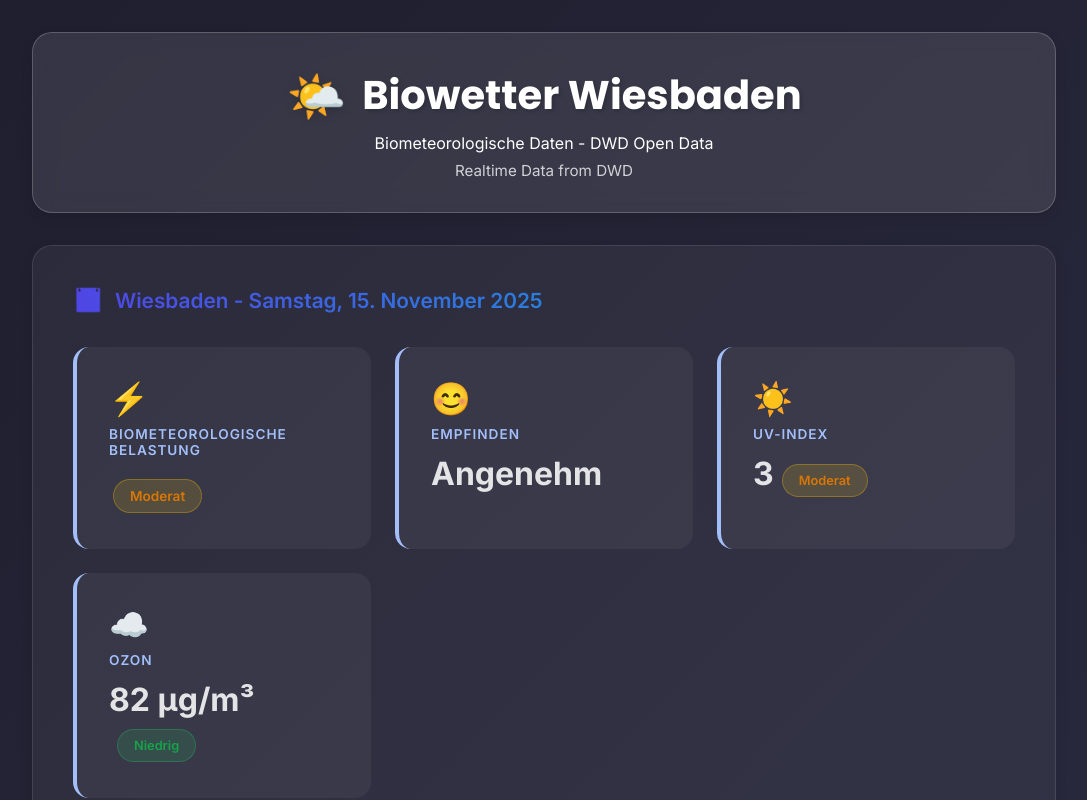
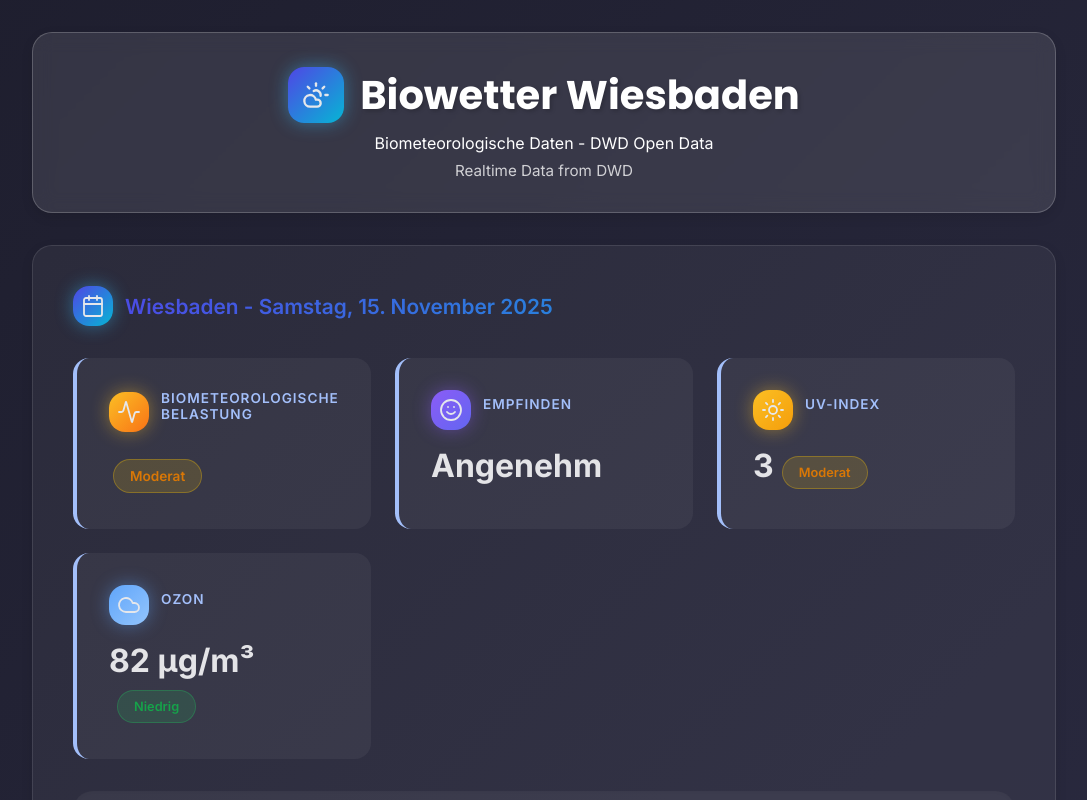
Before and after one commit to mcgogo64-cell/biowetter-wiesbaden, a Next.js app: page / in a window 1280 px wide. Shown: the top 800 px of the page, without its empty margins (96-1183 px from the left). Built offline with nearby package versions, Linux system fonts and the light colour scheme; no server answers.

Commit message:
Design: Replace all emojis with modern Lucide SVG icons - gradient pills, shadows, hover effects

```diff
--- a/package.json
+++ b/package.json
@@ -20,6 +20,7 @@
   "dependencies": {
     "axios": "^1.13.2",
     "csv-parse": "^6.1.0",
+    "lucide-react": "^0.553.0",
     "next": "^16.0.3",
     "react": "^19.2.0",
     "react-dom": "^19.2.0",
--- a/pages/index.tsx
+++ b/pages/index.tsx
@@ -1,6 +1,17 @@
 import { useState, useEffect } from 'react';
 import Head from 'next/head';
 import axios from 'axios';
+import {
+  Activity,
+  Smile,
+  Thermometer,
+  Droplets,
+  Sun,
+  Cloud,
+  Flower2,
+  Calendar,
+  CloudSun
+} from 'lucide-react';
 
 interface BiowetterData {
   region: string;
@@ -72,6 +83,27 @@ export default function Home() {
     return levels[level] || 'Unbekannt';
   };
 
+  // Icon Pill Component
+  const IconPill = ({
+    icon: Icon,
+    gradient,
+    shadowColor
+  }: {
+    icon: React.ElementType;
+    gradient: string;
+    shadowColor: string;
+  }) => (
+    <div
+      className="icon-pill"
+      style={{
+        background: gradient,
+        boxShadow: `0 0 18px ${shadowColor}`,
+      }}
+    >
+      <Icon size={24} strokeWidth={1.8} color="#E5E7EB" />
+    </div>
+  );
+
   const formatDate = (dateString: string) => {
     const date = new Date(dateString);
     return date.toLocaleDateString('de-DE', {
@@ -97,7 +129,11 @@ export default function Home() {
         <div className="container">
           <div className="header">
             <div className="header-content">
-              <span className="header-icon">🌤️</span>
+              <IconPill
+                icon={CloudSun}
+                gradient="linear-gradient(135deg, #4F46E5, #06B6D4)"
+                shadowColor="rgba(56, 189, 248, 0.45)"
+              />
               <h1>Biowetter Wiesbaden</h1>
             </div>
             <p>Biometeorologische Daten - DWD Open Data</p>
@@ -126,15 +162,25 @@ export default function Home() {
           {!loading && !error && data && (
             <div className="card">
               <div className="date-header">
-                <span className="date-icon">📅</span>
+                <IconPill
+                  icon={Calendar}
+                  gradient="linear-gradient(135deg, #4F46E5, #06B6D4)"
+                  shadowColor="rgba(56, 189, 248, 0.45)"
+                />
                 <span>{data.region} - {formatDate(data.date)}</span>
               </div>
 
               <div style={{ marginTop: '1.5rem' }}>
                 <div className="info-grid">
                   <div className="info-item">
-                    <span className="info-item-icon">⚡</span>
+                    <div className="info-item-header">
+                      <IconPill
+                        icon={Activity}
+                        gradient="linear-gradient(135deg, #FBBF24, #F97316)"
+                        shadowColor="rgba(251, 191, 36, 0.45)"
+                      />
                       <h3>Biometeorologische Belastung</h3>
+                    </div>
                     <p>
                       <span className={getBadgeClass(data.belastung)}>
                         {data.belastung || 'Nicht verfügbar'}
@@ -143,31 +189,67 @@ export default function Home() {
                   </div>
 
                   <div className="info-item">
-                    <span className="info-item-icon">😊</span>
+                    <div className="info-item-header">
+                      <IconPill
+                        icon={Smile}
+                        gradient="linear-gradient(135deg, #8B5CF6, #6366F1)"
+                        shadowColor="rgba(139, 92, 246, 0.45)"
+                      />
                       <h3>Empfinden</h3>
+                    </div>
                     <p>{data.gefuehl || 'Nicht verfügbar'}</p>
                   </div>
 
                   {data.temperatur && (
                     <div className="info-item">
-                      <span className="info-item-icon">🌡️</span>
+                      <div className="info-item-header">
+                        <IconPill
+                          icon={Thermometer}
+                          gradient="linear-gradient(135deg, #F97316, #EF4444)"
+                          shadowColor="rgba(249, 115, 22, 0.45)"
+                        />
                         <h3>Temperatur</h3>
+                      </div>
                       <p>{data.temperatur}°C</p>
                     </div>
                   )}
 
                   {data.luftfeuchtigkeit && (
                     <div className="info-item">
-                      <span className="info-item-icon">💧</span>
+                      <div className="info-item-header">
+                        <IconPill
+                          icon={Droplets}
+                          gradient="linear-gradient(135deg, #06B6D4, #3B82F6)"
+                          shadowColor="rgba(6, 182, 212, 0.45)"
+                        />
                         <h3>Luftfeuchtigkeit</h3>
+                      </div>
                       <p>{data.luftfeuchtigkeit}%</p>
                     </div>
                   )}
 
                   {data.uvIndex !== undefined && (
                     <div className="info-item">
-                      <span className="info-item-icon">☀️</span>
+                      <div className="info-item-header">
+                        <IconPill
+                          icon={Sun}
+                          gradient={`linear-gradient(135deg, ${
+                            data.uvIndexStufe?.toLowerCase().includes('niedrig') ? '#22C55E' :
+                            data.uvIndexStufe?.toLowerCase().includes('moderat') ? '#FBBF24' :
+                            '#EF4444'
+                          }, ${
+                            data.uvIndexStufe?.toLowerCase().includes('niedrig') ? '#16A34A' :
+                            data.uvIndexStufe?.toLowerCase().includes('moderat') ? '#F59E0B' :
+                            '#DC2626'
+                          })`}
+                          shadowColor={`rgba(${
+                            data.uvIndexStufe?.toLowerCase().includes('niedrig') ? '34, 197, 94' :
+                            data.uvIndexStufe?.toLowerCase().includes('moderat') ? '251, 191, 36' :
+                            '239, 68, 68'
+                          }, 0.45)`}
+                        />
                         <h3>UV-Index</h3>
+                      </div>
                       <p>
                         {data.uvIndex}
                         {data.uvIndexStufe && (
@@ -181,8 +263,14 @@ export default function Home() {
 
                   {data.ozon !== undefined && (
                     <div className="info-item">
-                      <span className="info-item-icon">☁️</span>
+                      <div className="info-item-header">
+                        <IconPill
+                          icon={Cloud}
+                          gradient="linear-gradient(135deg, #60A5FA, #93C5FD)"
+                          shadowColor="rgba(96, 165, 250, 0.45)"
+                        />
                         <h3>Ozon</h3>
+                      </div>
                       <p>
                         {data.ozon} µg/m³
                         {data.ozonStufe && (
@@ -199,7 +287,11 @@ export default function Home() {
                 {data.pollen && Object.keys(data.pollen).length > 0 && (
                   <div className="pollen-section">
                     <div className="pollen-header">
-                      <span>🌸</span>
+                      <IconPill
+                        icon={Flower2}
+                        gradient="linear-gradient(135deg, #EC4899, #F472B6)"
+                        shadowColor="rgba(236, 72, 153, 0.45)"
+                      />
                       <span>Pollenflug</span>
                     </div>
                     <div className="pollen-grid">
--- a/styles/globals.css
+++ b/styles/globals.css
@@ -71,6 +71,22 @@ a {
   filter: drop-shadow(0 2px 4px rgba(0, 0, 0, 0.2));
 }
 
+.header-content .icon-pill {
+  width: 56px;
+  height: 56px;
+}
+
+.header-content .icon-pill svg {
+  width: 28px;
+  height: 28px;
+  stroke-width: 2;
+}
+
+.date-header .icon-pill {
+  width: 40px;
+  height: 40px;
+}
+
 .header h1 {
   font-family: 'Poppins', sans-serif;
   font-size: 2.5rem;
@@ -103,6 +119,12 @@ a {
 
 .date-icon {
   font-size: 1.5rem;
+}
+
+.date-header {
+  display: flex;
+  align-items: center;
+  gap: 12px;
 }
 
 /* Cards */
@@ -144,6 +166,31 @@ a {
 .info-item:hover {
   transform: translateY(-4px);
   box-shadow: 0 6px 16px rgba(0, 0, 0, 0.1);
+}
+
+/* Icon Pill Styles */
+.icon-pill {
+  width: 40px;
+  height: 40px;
+  border-radius: 16px;
+  display: flex;
+  align-items: center;
+  justify-content: center;
+  transition: transform 0.2s ease, box-shadow 0.2s ease, opacity 0.2s ease;
+  flex-shrink: 0;
+}
+
+.icon-pill:hover {
+  transform: scale(1.05);
+  opacity: 0.9;
+  box-shadow: 0 0 22px rgba(56, 189, 248, 0.7) !important;
+}
+
+.info-item-header {
+  display: flex;
+  align-items: center;
+  gap: 12px;
+  margin-bottom: 1rem;
 }
 
 .info-item-icon {
@@ -215,7 +262,7 @@ a {
 .pollen-header {
   display: flex;
   align-items: center;
-  gap: 0.75rem;
+  gap: 12px;
   margin-bottom: 1.5rem;
   font-size: 1.2rem;
   font-weight: 600;
@@ -425,6 +472,30 @@ a {
     font-size: 1.5rem;
   }
 
+  .icon-pill {
+    width: 36px;
+    height: 36px;
+  }
+
+  .icon-pill svg {
+    width: 20px;
+    height: 20px;
+  }
+
+  .header-content .icon-pill {
+    width: 48px;
+    height: 48px;
+  }
+
+  .header-content .icon-pill svg {
+    width: 24px;
+    height: 24px;
+  }
+
+  .info-item-header {
+    gap: 10px;
+  }
+
   .pollen-grid {
     gap: 0.75rem;
   }
```
Also changed, not shown: 1 other file (tests, documents, lock files or other folders). Lines whose indentation alone changed are shown as unchanged.
